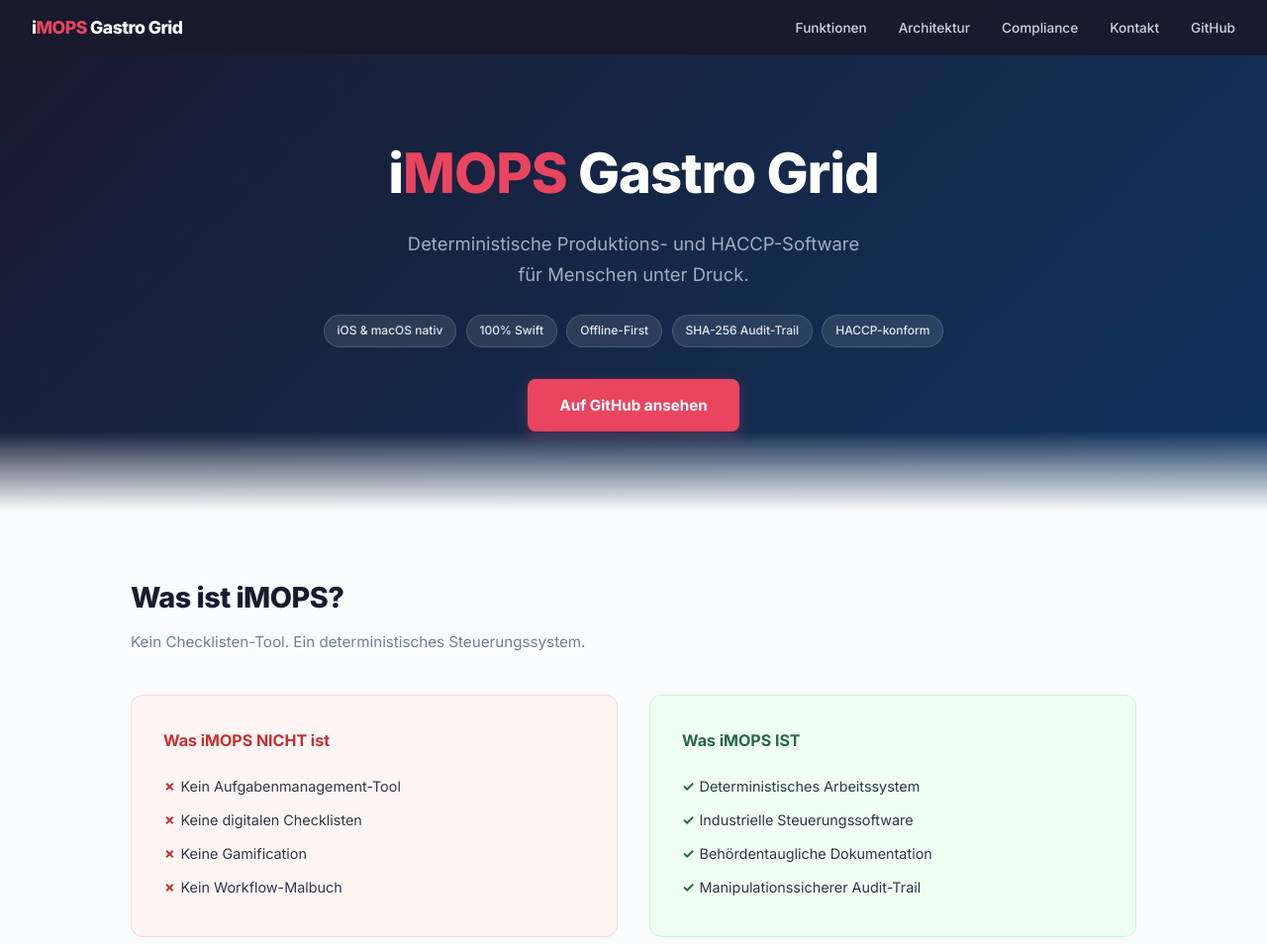
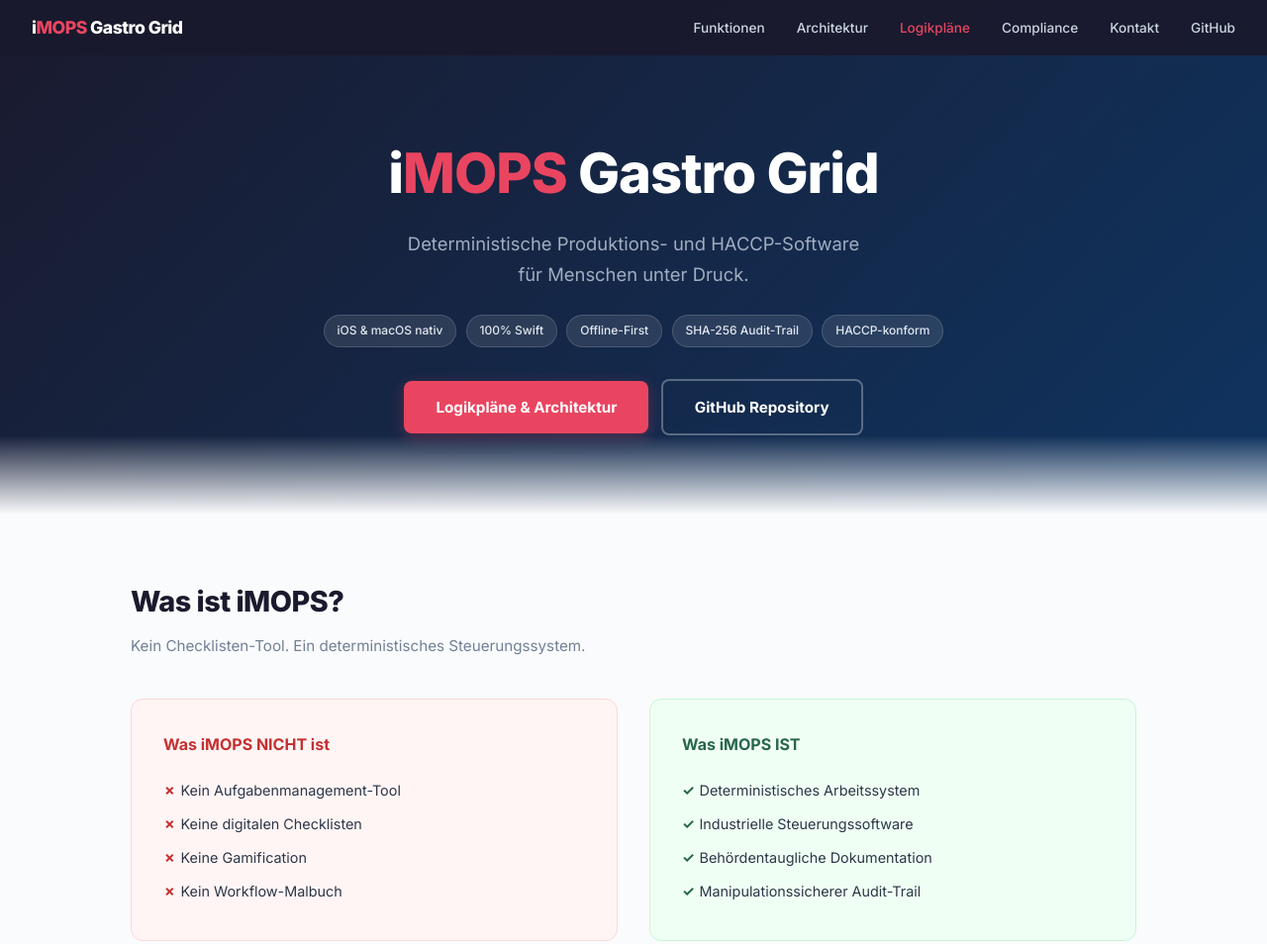
Before and after one commit to AndreasPelczer/deadrabbit-landing, a plain HTML site: page gastro-grid.html in a window 1280 px wide. Shown: the top 954 px of the page at 99% size. Drawn offline with Linux system fonts and the light colour scheme.

Commit message:
Add links to logic plans in gastro-grid.html

```diff
--- a/gastro-grid.html
+++ b/gastro-grid.html
@@ -145,6 +145,7 @@
   <ul>
     <li><a href="#features">Funktionen</a></li>
     <li><a href="#architektur">Architektur</a></li>
+    <li><a href="gastro-grid-logikplan.html" style="color: var(--highlight);">Logikpläne</a></li>
     <li><a href="#compliance">Compliance</a></li>
     <li><a href="#kontakt">Kontakt</a></li>
     <li><a href="https://github.com/AndreasPelczer/iMOPS-Gastro-Grid" target="_blank">GitHub</a></li>
@@ -160,7 +161,8 @@
     <span class="badge">SHA-256 Audit-Trail</span>
     <span class="badge">HACCP-konform</span>
   </div>
-  <a href="https://github.com/AndreasPelczer/iMOPS-Gastro-Grid" class="cta-btn" target="_blank">Auf GitHub ansehen</a>
+  <a href="gastro-grid-logikplan.html" class="cta-btn">Logikpläne &amp; Architektur</a>
+  <a href="https://github.com/AndreasPelczer/iMOPS-Gastro-Grid" class="cta-btn" target="_blank" style="background: transparent; border: 2px solid rgba(255,255,255,0.3); box-shadow: none; margin-left: 0.5rem;">GitHub Repository</a>
 </section>
 <section id="was-ist-imops">
   <div class="container">
@@ -245,6 +247,9 @@
 │      Offline-First · CloudKit · Backup           │
 └─────────────────────────────────────────────────┘</div>
     <p style="margin-top: 1.5rem; color: var(--text-light); font-size: 0.9rem;">100% Swift. Inspiriert von MUMPS/Globals. Die UI fragt den Zustand ab, statt ihn darzustellen.</p>
+    <div style="text-align: center; margin-top: 2rem;">
+      <a href="gastro-grid-logikplan.html" class="cta-btn" style="background: var(--accent);">Vollständige Logikpläne ansehen &rarr;</a>
+    </div>
   </div>
 </section>
 <section id="compliance" style="background: #fff;">
```
